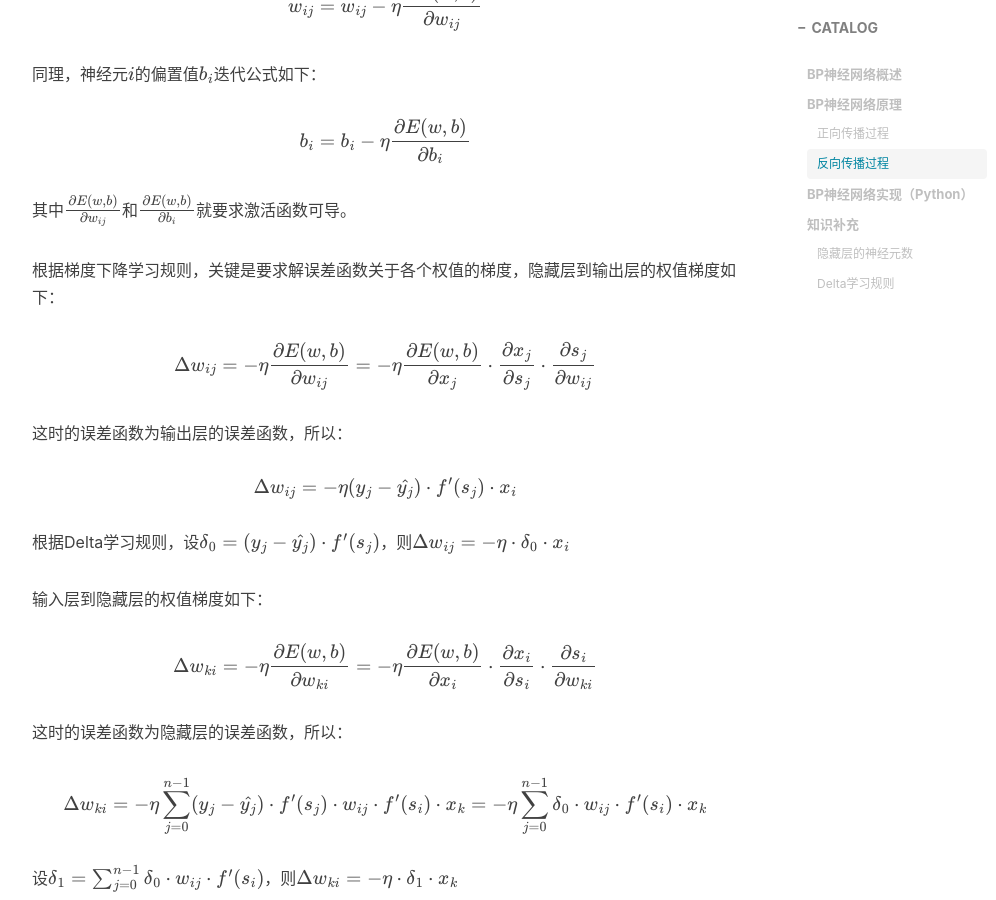
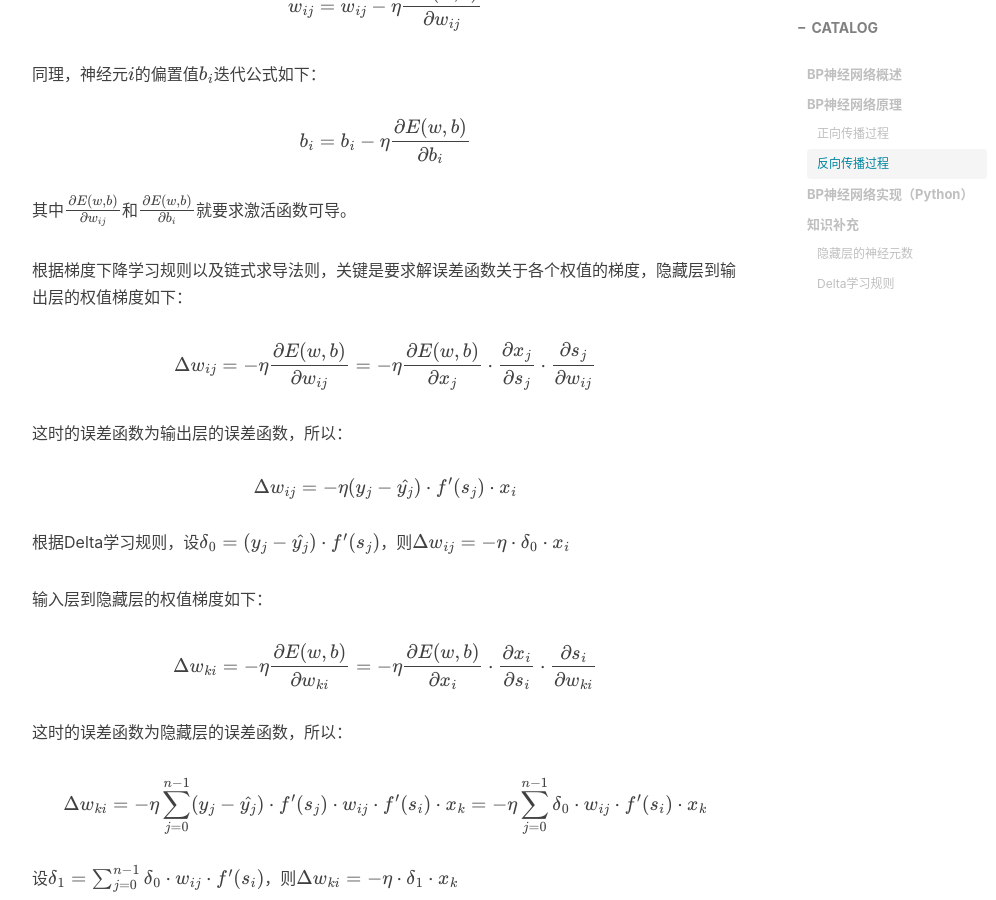
Before and after one commit to HeWenjie/HeWenjie.github.io, a Jekyll site: the page built from _posts/2017-03-15-bp-network.markdown, in a window 1280 px wide and 900 px high, scrolled down 2714 px. Shown: the whole window, without its empty margins (233-1229 px from the left). Built offline with Jekyll 4.4.1, drawn with Linux system fonts in a browser that asks for light colours; nearby versions of some CDN libraries; formulas are drawn with MathJax 3; comment, search, counter and statistics services are not loaded; some of the changed text lies outside the part shown.

Commit message:
new blog
new blog

```diff
--- a/_posts/2017-03-15-bp-network.markdown
+++ b/_posts/2017-03-15-bp-network.markdown
@@ -65,7 +65,7 @@ $$b_{i}=b_{i}-\eta \frac{\partial E(w,b)}{\partial b_{i}}$$
 
 其中$$\frac{\partial E(w,b)}{\partial w_{ij}}$$和$$\frac{\partial E(w,b)}{\partial b_{i}}$$就要求激活函数可导。
 
-根据梯度下降学习规则，关键是要求解误差函数关于各个权值的梯度，隐藏层到输出层的权值梯度如下：
+根据梯度下降学习规则以及链式求导法则，关键是要求解误差函数关于各个权值的梯度，隐藏层到输出层的权值梯度如下：
 
 $$\Delta w_{ij}=-\eta \frac{\partial E(w,b)}{\partial w_{ij}}=-\eta \frac{\partial E(w,b)}{\partial x_{j}}\cdot \frac{\partial x_{j}}{\partial s_{j}}\cdot \frac{\partial s_{j}}{\partial w_{ij}}$$
 
@@ -273,7 +273,7 @@ $$h=log_{2}m$$
 
 $$h=\sqrt{mn}$$
 
-其中，h是隐藏层的神经元数目，m是输入层的神经元数目，n是输出层的神经元数目，$$\alpha$$是1~10的调节常数
+其中，$$h$$是隐藏层的神经元数目，$$m$$是输入层的神经元数目，$$n$$是输出层的神经元数目，$$\alpha$$是1~10的调节常数
 
 #### Delta学习规则
 Delta学习规则是一种简单的监督学习算法，该算法根据神经元输出的预测值与真实值的差别来调整权值，其表达式如下：
```
Also changed, not shown: _posts/2017-05-03-unique-data.markdown (added).
